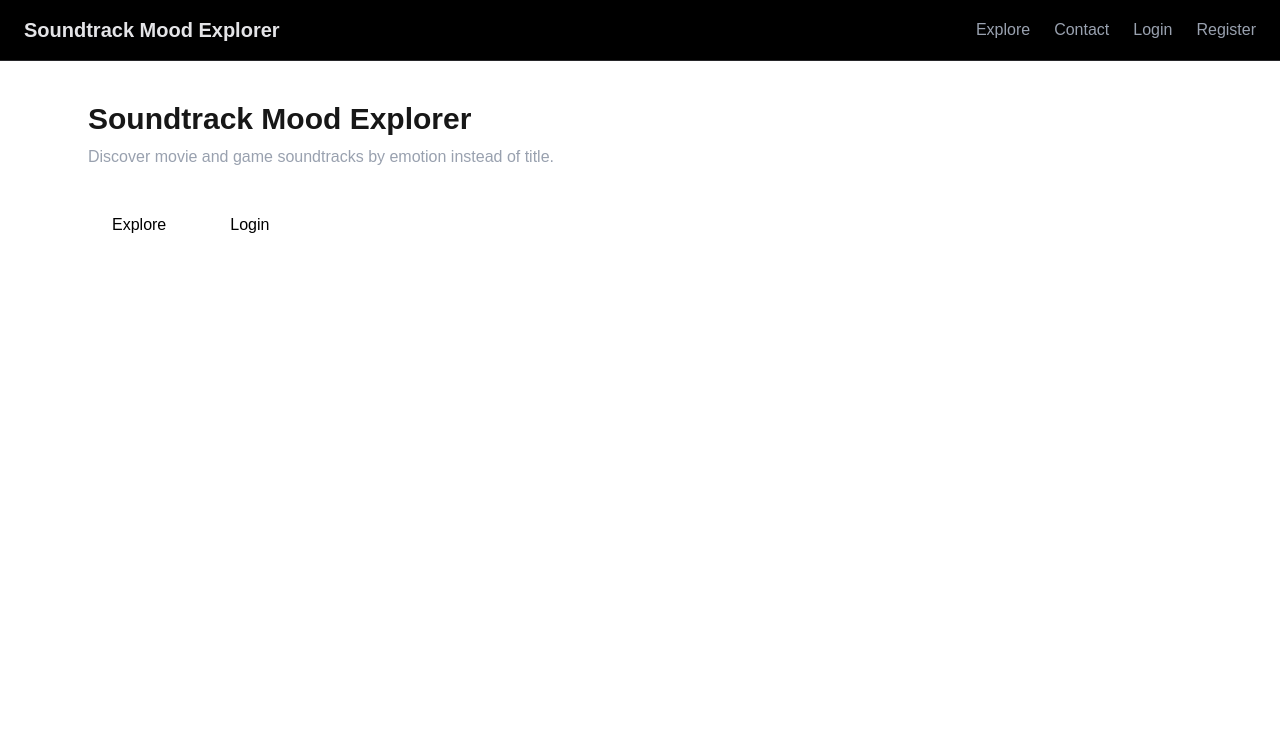
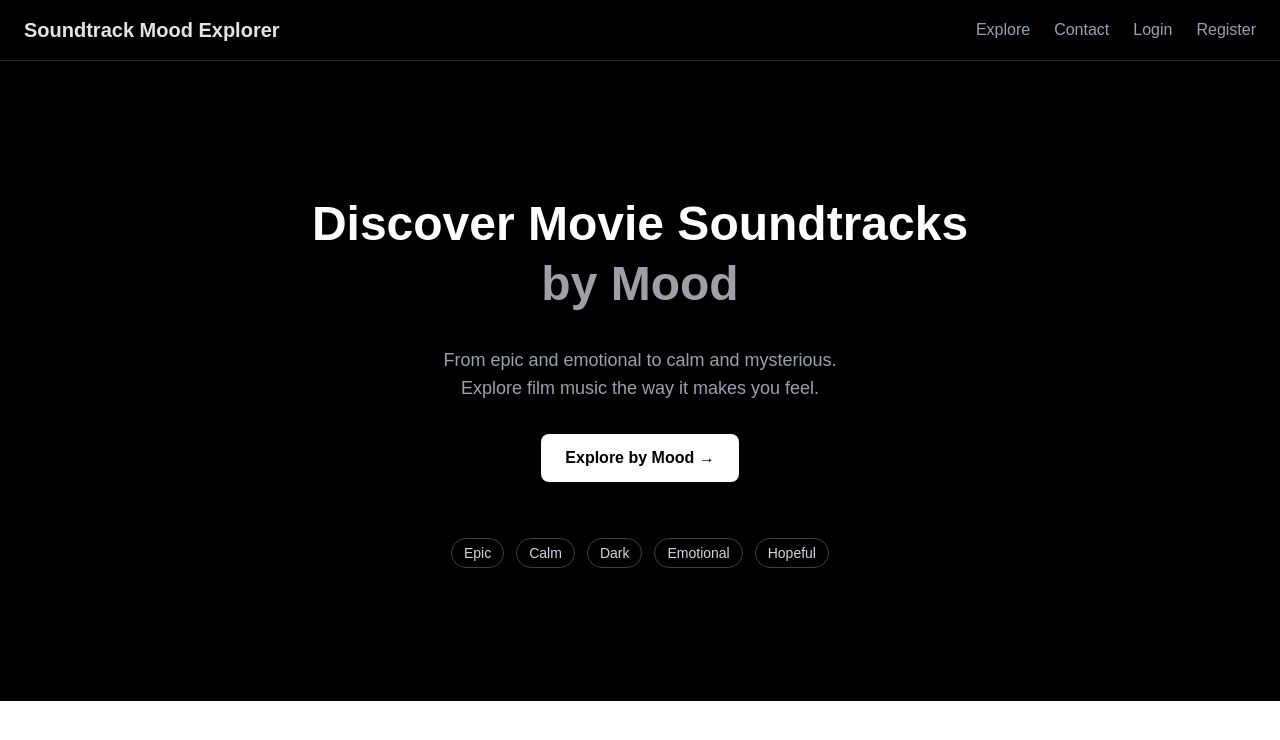
Before and after one commit to Frantisek82/soundtrack-mood-explorer-frontend, a Next.js app: page / in a window 1280 px wide. Shown: the top 740 px of the page. Built offline with nearby package versions, Linux system fonts and the light colour scheme.

Commit message:
ui: redesign homepage hero and polish soundtrack detail UX

```diff
--- a/src/app/page.tsx
+++ b/src/app/page.tsx
@@ -2,30 +2,43 @@ import Link from "next/link";
 
 export default function HomePage() {
   return (
-    <main className="max-w-6xl mx-auto px-6 py-10">
-      <h1 className="text-3xl font-bold mb-2">
-        Soundtrack Mood Explorer
-      </h1>
+    <section className="min-h-[80vh] flex items-center justify-center bg-black text-white">
+      <div className="max-w-3xl mx-auto px-6 text-center space-y-8">
+        {/* Title */}
+        <h1 className="text-4xl sm:text-5xl font-bold leading-tight">
+          Discover Movie Soundtracks <br />
+          <span className="text-zinc-400">by Mood</span>
+        </h1>
 
-      <p className="text-gray-400 max-w-xl mb-8">
-        Discover movie and game soundtracks by emotion instead of title.
-      </p>
+        {/* Subtitle */}
+        <p className="text-lg text-gray-400">
+          From epic and emotional to calm and mysterious.
+          <br />
+          Explore film music the way it makes you feel.
+        </p>
 
-      <div className="flex gap-4">
-        <Link
-          href="/explore"
-          className="px-6 py-3 rounded-lg bg-white text-black font-medium hover:bg-gray-200 transition"
-        >
-          Explore
-        </Link>
+        {/* CTA */}
+        <div>
+          <Link
+            href="/explore"
+            className="inline-block px-6 py-3 rounded-lg bg-white text-black font-semibold hover:bg-gray-200 transition"
+          >
+            Explore by Mood →
+          </Link>
+        </div>
 
-        <Link
-          href="/login"
-          className="px-6 py-3 rounded-lg bg-white text-black font-medium hover:bg-gray-200 transition"
-        >
-          Login
-        </Link>
+        {/* Mood preview (non-interactive) */}
+        <div className="flex flex-wrap justify-center gap-3 pt-6">
+          {["Epic", "Calm", "Dark", "Emotional", "Hopeful"].map((mood) => (
+            <span
+              key={mood}
+              className="px-3 py-1 rounded-full border border-zinc-700 text-sm text-gray-300"
+            >
+              {mood}
+            </span>
+          ))}
+        </div>
       </div>
-    </main>
+    </section>
   );
 }
--- a/src/app/soundtrack/[id]/page.tsx
+++ b/src/app/soundtrack/[id]/page.tsx
@@ -1,7 +1,8 @@
 "use client";
 
 import { useEffect, useState } from "react";
-import { useParams } from "next/navigation";
+import { useParams, useRouter } from "next/navigation";
+
 import SoundtrackCard from "@/src/components/SoundtrackCard";
 import {
   addFavorite,
@@ -9,7 +10,7 @@ import {
   isFavorite,
 } from "@/src/services/favorites";
 import { getSoundtrackById } from "@/src/services/soundtracks";
-import Button from "@/src/components/Button";
+import { isAuthenticated } from "@/src/utils/auth";
 
 type Soundtrack = {
   _id: string;
@@ -22,6 +23,7 @@ type Soundtrack = {
 
 export default function SoundtrackDetailPage() {
   const { id } = useParams<{ id: string }>();
+  const router = useRouter();
 
   const [soundtrack, setSoundtrack] = useState<Soundtrack | null>(null);
   const [loading, setLoading] = useState(true);
@@ -35,13 +37,9 @@ export default function SoundtrackDetailPage() {
         const data = await getSoundtrackById(id);
         setSoundtrack(data);
 
-        // Safe favorites check (works when logged out)
-        try {
-          const fav = await isFavorite(data._id);
-          setIsFav(fav);
-        } catch {
-          setIsFav(false);
-        }
+        // Safe favorites check (returns false if logged out)
+        const fav = await isFavorite(data._id);
+        setIsFav(fav);
       } catch (err: any) {
         setError(err.message || "Failed to load soundtrack");
       } finally {
@@ -55,6 +53,13 @@ export default function SoundtrackDetailPage() {
   async function toggleFavorite() {
     if (!soundtrack) return;
 
+    // ✅ Friendly UX when logged out
+    if (!isAuthenticated()) {
+      alert("Please log in to save soundtracks to your favorites.");
+      router.push("/login");
+      return;
+    }
+
     setFavLoading(true);
     try {
       if (isFav) {
@@ -64,12 +69,16 @@ export default function SoundtrackDetailPage() {
         await addFavorite(soundtrack._id);
         setIsFav(true);
       }
-    } catch (err: any) {
-      alert(err.message || "Failed to update favorites");
+    } catch {
+      alert("Something went wrong. Please try again.");
     } finally {
       setFavLoading(false);
     }
   }
+
+  /* -----------------------------
+     States
+  ------------------------------ */
 
   if (loading) {
     return (
@@ -87,19 +96,25 @@ export default function SoundtrackDetailPage() {
     );
   }
 
+  /* -----------------------------
+     Render
+  ------------------------------ */
+
   return (
     <div className="max-w-3xl mx-auto p-8 space-y-8">
-      {/* Unified soundtrack card (same as Explore/Favorites) */}
+      {/* Unified card (same as Explore & Favorites) */}
       <SoundtrackCard soundtrack={soundtrack} />
 
       {/* Favorite action */}
-      <Button
+      <button
         onClick={toggleFavorite}
         disabled={favLoading}
-        variant={isFav ? "danger" : "primary"}
+        className="px-5 py-2 rounded-lg bg-zinc-800 text-white
+                   hover:bg-zinc-700 transition
+                   disabled:opacity-50 disabled:cursor-not-allowed"
       >
         {isFav ? "Remove from Favorites" : "Save to Favorites"}
-      </Button>
+      </button>
 
       {/* Spotify embed */}
       {soundtrack.spotifyTrackId && (
```
